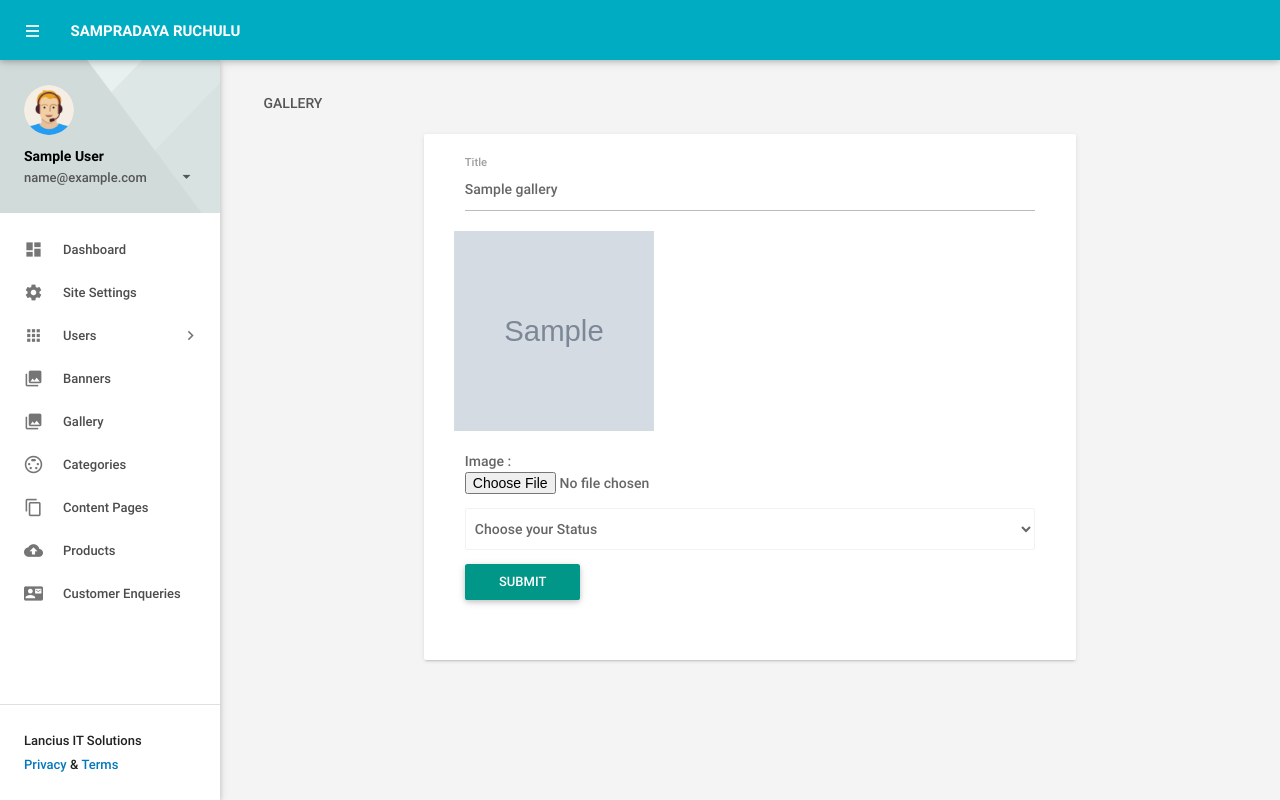
After one commit to Srinivaslancius/sampradaya_ruchulu, a PHP site: page /sampradaya_ruchulu/admin/edit_gallery.php?bid=1 in a window 1280 px wide. The commit adds this page. Run offline with PHP 8.4, Linux system fonts and the light colour scheme; the visitor is signed in with stand-in values (Sample User, id 1); tables that the repository leaves empty or names only in its code hold one stand-in row (values such as "Sample post"); grey boxes marked "Sample" are stand-in pictures; some libraries are stand-ins or nearby versions.

Commit message:
commented users page and added gallery page in side navigation, created gallery page and created new folders for images

```diff
--- /dev/null
+++ b/admin/edit_gallery.php
@@ -0,0 +1,97 @@
+<?php include_once 'main_header.php'; ?>
+
+<?php include_once 'side_navigation.php';?>
+<?php
+$id = $_GET['bid'];
+ if (!isset($_POST['submit']))  {
+            echo "";
+    } else  {
+
+            $status = $_POST['status'];
+            $title = $_POST['title'];
+            if($_FILES["fileToUpload"]["name"]!='') {
+
+                $fileToUpload = $_FILES["fileToUpload"]["name"];
+
+                $target_dir = "../uploads/gallery_images/";
+                $target_file = $target_dir . basename($_FILES["fileToUpload"]["name"]);
+                $imageFileType = pathinfo($target_file,PATHINFO_EXTENSION);
+                $getImgUnlink = getImageUnlink('image','gallery','id',$id,$target_dir);
+                //Send parameters for img val,tablename,clause,id,imgpath for image ubnlink from folder
+
+                if (move_uploaded_file($_FILES["fileToUpload"]["tmp_name"], $target_file)) {
+                    $sql = "UPDATE `gallery` SET title = '$title', image = '$fileToUpload', status='$status' WHERE id = '$id' ";
+                    if($conn->query($sql) === TRUE){
+                       echo "<script>alert('Data Updated Successfully');window.location.href='gallery.php';</script>";
+                    } else {
+                       echo "<script>alert('Data Updation Failed');window.location.href='gallery.php';</script>";
+                    }
+                    //echo "The file ". basename( $_FILES["fileToUpload"]["name"]). " has been uploaded.";
+                } else {
+                    echo "Sorry, there was an error uploading your file.";
+                }
+            }  else {
+                $sql = "UPDATE `gallery` SET title = '$title', status='$status' WHERE id = '$id' ";
+                if($conn->query($sql) === TRUE){
+                   echo "<script>alert('Data Updated Successfully');window.location.href='gallery.php';</script>";
+                } else {
+                   echo "<script>alert('Data Updation Failed');window.location.href='gallery.php';</script>";
+                }
+            }
+
+        }
+?>
+<main class="mn-inner">
+    <div class="row">
+        <div class="col s12">
+            <div class="page-title">Gallery</div>
+        </div>
+        <div class="col s12 m12 l2"></div>
+        <div class="col s12 m12 l8">
+            <div class="card">
+                <div class="card-content">
+                    <div class="row">
+                        <form class="col s12" method="post" enctype="multipart/form-data">
+                            <div class="row">
+                                <?php $getGallery = getAllDataWhere('gallery', 'id', $_GET['bid']); $getGallery1 = $getGallery->fetch_assoc(); ?>
+                                <div class="input-field col s12">
+                                    <input id="title" type="text" class="validate" name="title" required value="<?php echo $getGallery1['title'];?>">
+                                    <label for="title">Title</label>
+                                </div>
+
+                                <div class="form-group">
+                                    <label for="name" class="col-lg-3 col-sm-3 control-label"></label>
+                                    <div class="col-lg-9">
+                                        <img src="<?php echo $base_url . 'uploads/gallery_images/'.$getGallery1['image'] ?>" height="200" width="200" id="output" />
+                                    </div>
+                                </div>
+
+                                <div class="input-field col s6">
+                                   Image : <input type="file" name="fileToUpload" id="fileToUpload" accept="image/*" onchange="loadFile(event)">
+                                </div>
+
+                               <?php $getStatus = getAllData('user_status'); ?>
+                                    <div class="input-field col s12">
+                                        <select name="status" required >
+                                            <option value="" >Choose your Status</option>
+                                            <?php while($row = $getStatus->fetch_assoc()) {  ?>
+                                                <option <?php if($row['id'] == $getGallery1['status']) { echo "Selected"; } ?> value="<?php echo $row['id']; ?>"><?php echo $row['status']; ?></option>
+                                            <?php } ?>
+                                        </select>
+                                    </div>
+
+                                <div class="input-field col s12">
+                                    <input type="submit" name="submit" value="Submit" class="waves-effect waves-light btn teal">
+                                </div>
+
+                            </div>
+                        </form>
+                    </div>
+                </div>
+            </div>
+
+        </div>
+        <div class="col s12 m12 l2"></div>
+    </div>
+</main>
+<?php include_once 'footer.php'; ?>
--- a/admin/side_navigation.php
+++ b/admin/side_navigation.php
@@ -35,11 +35,13 @@
                         <div class="collapsible-body">
                             <ul>
                                <li><a href="admin_users.php">Admin Users</a></li>
-                               <li><a href="users.php">Users</a></li>
+                               <!-- <li><a href="users.php">Users</a></li> -->
                             </ul>
                         </div>
                     </li>
                     <li class="no-padding <?php if($page_name == 'banners.php') { echo "active"; } ?>"><a class="waves-effect waves-grey" href="banners.php"><i class="material-icons">collections</i>Banners</a></li>
+
+                    <li class="no-padding <?php if($page_name == 'gallery.php') { echo "active"; } ?>"><a class="waves-effect waves-grey" href="gallery.php"><i class="material-icons">collections</i>Gallery</a></li>
 
                     <li class="no-padding <?php if($page_name == 'categories.php') { echo "active"; } ?>"><a class="waves-effect waves-grey" href="categories.php"><i class="material-icons">settings_input_svideo</i>Categories</a></li>
 
```
Also changed, not shown: admin/add_gallery.php (added, +81 -0 lines), admin/delete_gallery.php (added, +15 -0 lines), admin/gallery.php (added, +56 -0 lines), uploads/banner_images/nonveg.jpg (added), uploads/banner_images/veg.jpg (added), uploads/banner_images/veg2.jpg (added), uploads/category_images/nonveg1.jpg (added), uploads/category_images/veg1.jpg (added), uploads/gallery_images/veg.jpg (added), uploads/product_images/nonveg1.jpg (added), uploads/product_images/veg.jpg (added), uploads/product_images/veg1.jpg (added), uploads/product_images/veg2.jpg (added).
